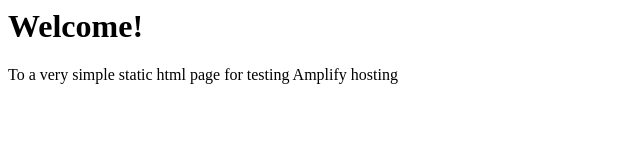
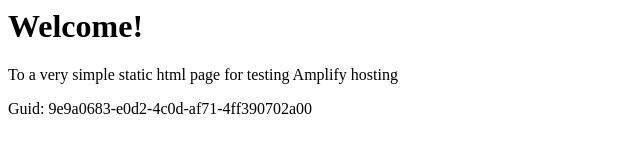
Before and after one commit to aws-aemilia-pdx/Github-PR-Commit-Integration-Test-DoNotTouch-v1-beta-us-west-2, a website: page src/index.html in a window 1280 px wide. Shown: the whole page, without its empty margins (0-640 px from the left). Drawn offline with Linux system fonts and the light colour scheme.

Commit message:
commit from integ tests

```diff
--- a/src/index.html
+++ b/src/index.html
@@ -1,3 +1,5 @@
+
+
 <html lang="en">
 
 <head>
@@ -10,6 +12,6 @@
 <body>
     <h1>Welcome!</h1>
     <p>To a very simple static html page for testing Amplify hosting</p>
-</body>
+    <p>Guid: 9e9a0683-e0d2-4c0d-af71-4ff390702a00</p></body>
 
 </html>
```
